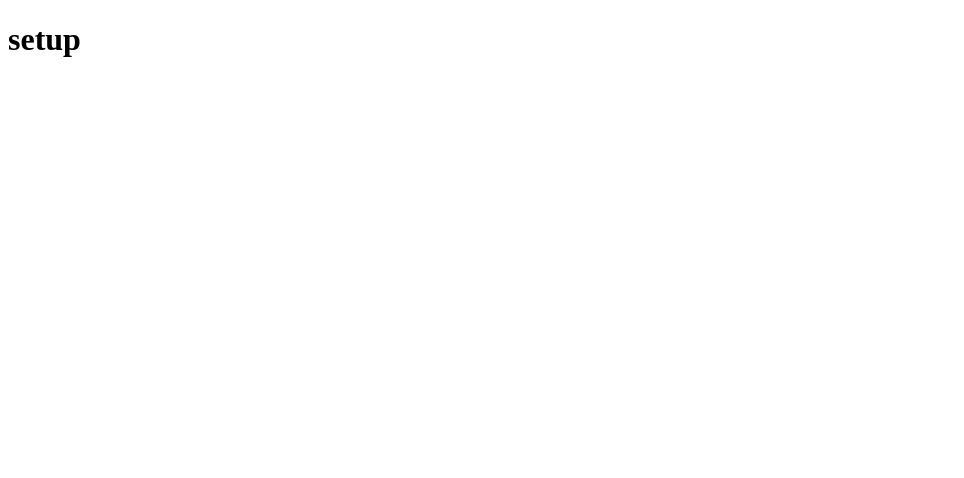
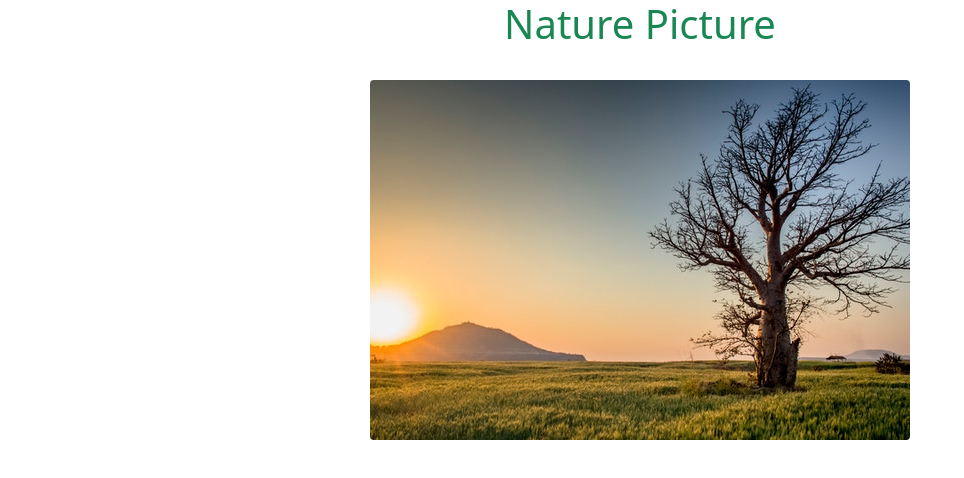
Before and after one commit to Hosain1234/my-slider, a plain HTML site: page index.html in a window 1280 px wide. Shown: the whole page, without its empty margins (0-964 px from the left). Drawn offline with nearby package versions, Linux system fonts and the light colour scheme.

Commit message:
slider created

```diff
--- a/index.html
+++ b/index.html
@@ -5,8 +5,13 @@
     <meta http-equiv="X-UA-Compatible" content="IE=edge">
     <meta name="viewport" content="width=device-width, initial-scale=1.0">
     <title>My Slider</title>
+    <!-- bootstrap css -->
+    <link href="https://cdn.jsdelivr.net/npm/bootstrap@5.1.3/dist/css/bootstrap.min.css" rel="stylesheet" integrity="sha384-1BmE4kWBq78iYhFldvKuhfTAU6auU8tT94WrHftjDbrCEXSU1oBoqyl2QvZ6jIW3" crossorigin="anonymous">
 </head>
 <body>
-    <h1>setup</h1>
+    <h1 class="text-center text-success">Nature Picture </h1><br>
+    <img class="rounded mx-auto d-block" id="slider-img" src="images/image-1.jpg" alt="">
+    <!-- js link -->
+    <script src="js/slider.js"></script>
 </body>
 </html>
--- /dev/null
+++ b/js/slider.js
@@ -0,0 +1,18 @@
+const images = [
+    'images/image-1.jpg',
+    'images/image-2.jpg',
+    'images/image-3.jpg',
+    'images/image-4.jpg',
+    'images/image-5.jpg',
+    'images/image-6.jpg'
+];
+let imageIndex = 0;
+let url = document.getElementById('slider-img');
+setInterval(() => {
+    if(imageIndex >= images.length){
+        imageIndex = 0;
+    }
+    const imageURL = images[imageIndex];
+    url.setAttribute('src', imageURL);
+    imageIndex++;
+}, 1000)
```
